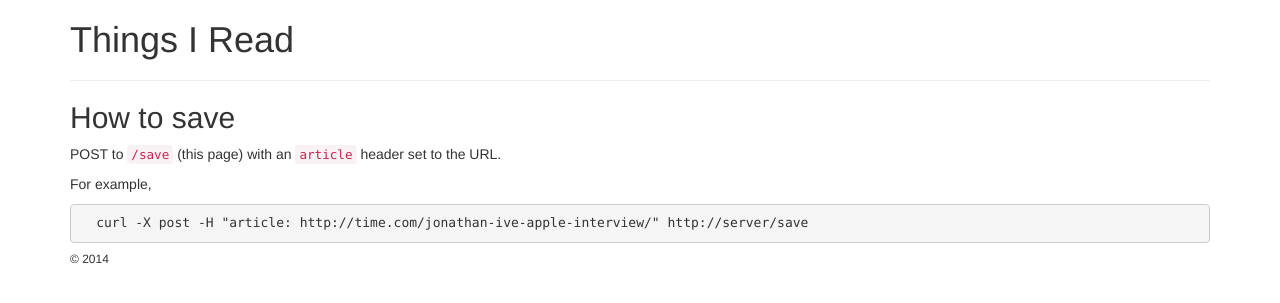
After one commit to afreeorange/goosepaper, a Flask app: page /save in a window 1280 px wide. The commit adds this page. Shown: the top 303 px of the page. Run offline with Flask 2, Linux system fonts and the light colour scheme; parts of the project's set-up code (start-up, migrations or seed data) failed here and were passed over; some libraries are stand-ins or nearby versions.

Commit message:
Individual links to articles Use <article> tag Added article summary Information page for for /save (on GET) Can DELETE articles Use Flask-MongoEngine

```diff
--- a/things_i_read/__init__.py
+++ b/things_i_read/__init__.py
@@ -1,13 +1,11 @@
 from datetime import datetime
+from sys import exit
+
 from flask import Flask
 from flask.ext.mongoengine import MongoEngine
-from flask.ext.script import Manager
-from jinja2 import Environment
 
 app = Flask(__name__)
 app.config.from_object('settings')
-
-from things_i_read import views, models
 
 # Set up routing appropriately
 if app.config['APPLICATION_ROOT']:
@@ -26,4 +24,6 @@ except ConnectionError, e:
     print "If on another server or port, look at settings.py."
     exit(1)
 
-manager = Manager(app)
+from things_i_read import views, models
+if __name__ == '__main__':
+    app.run()
--- a/things_i_read/templates/_base.html
+++ b/things_i_read/templates/_base.html
@@ -8,7 +8,7 @@
         <meta http-equiv="X-UA-Compatible" content="IE=edge,chrome=1">
         <meta name="description" content="">
         <meta name="viewport" content="width=device-width">
-        <title>My Project{% if self.title() %} &ndash; {% block title -%}{% endblock %}{% endif %}</title>
+        <title>Things I Read{% if self.title() %} &ndash; {% block title -%}{% endblock %}{% endif %}</title>
         <script src="{{ url_for('static', filename='js/modernizr.min.js') }}"></script>
         <link rel="stylesheet" href="//netdna.bootstrapcdn.com/bootstrap/3.1.1/css/bootstrap.min.css">
         <link rel="stylesheet" href="//netdna.bootstrapcdn.com/bootstrap/3.1.1/css/bootstrap-theme.min.css">
--- /dev/null
+++ b/things_i_read/templates/save.html
@@ -0,0 +1,13 @@
+{% extends "_base.html" %}
+{% block title %} How to save things {% endblock %}
+
+{% block content %}
+
+    <h2>How to save</h2>
+    <p>POST to <code>/save</code> (this page) with an <code>article</code> header set to the URL.</p>
+    <p>For example,</p>
+    <pre>
+  curl -X post -H "article: http://time.com/jonathan-ive-apple-interview/" http://server/save
+</pre>
+
+{% endblock %}
--- a/things_i_read/views.py
+++ b/things_i_read/views.py
@@ -1,9 +1,14 @@
-from flask import Flask, render_template, request, abort, jsonify
+from datetime import datetime
+import os
+from re import split
+
+from flask import Flask, render_template, request, abort, jsonify, send_from_directory
 from goose import Goose
-from datetime import datetime
-from mongoengine import Document, StringField, DateTimeField
-from re import split
+
+from mongoengine.errors import ValidationError
 from things_i_read import app
+from things_i_read.models import Article
+from flask.ext.mongoengine import MongoEngine
 
 
 @app.template_filter('paragraphs')
@@ -57,21 +62,12 @@ def relative_date(time=False):
     return str(day_diff/365) + " years ago"
 
 
-class Article(Document):
-    """ A single saved article """
-    title = StringField(required=True, max_length=255)
-    sent = DateTimeField(required=True, default=datetime.now())
-    url = StringField(required=True, max_length=255)
-    domain = StringField(required=True, max_length=255)
-    body = StringField(required=True)
-
-
 def extract(url=None):
     """ Attempts to extract article from URL """
     g = Goose()
     try:
         article = g.extract(url=url)
-    except Exception, e:
+    except ValidationError, e:
         return "Oh poop...", str(e)
 
     article.url = url
@@ -85,11 +81,34 @@ def save_article(article):
                  sent=str(datetime.now()),
                  url=article.url,
                  body=article.cleaned_text,
-                 domain=article.domain ).save()
+                 domain=article.domain,
+                 summary=article.cleaned_text[:255] ).save()
 
 
-@app.route('/send', methods=['GET', 'POST'])
-def send():
+@app.route('/article/<id>', methods=['GET', 'DELETE'])
+def article(id=None):
+    """ Display or remove a single saved article """
+    article = Article.objects.get_or_404(id__exact=id)
+
+    # Display or delete the article depending on request method
+    if request.method in ['GET', 'get']:
+        return render_template('article.html', article=article)
+    elif request.method in ['DELETE', 'delete']:
+        try:
+            article.delete()
+        except Exception, e:
+            abort(500)
+    return "Removed\n"
+
+
+@app.route('/save', methods=['GET', 'POST'])
+def save():
+    # Display information if GET-ting page
+    if request.method == 'GET':
+        return render_template('save.html')
+
+    # Only other method allowed at this point is POST.
+    # Check for 'Article' header
     if 'Article' not in request.headers:
         abort(401)
 
@@ -97,11 +116,11 @@ def send():
 
     # Check if document exists
     if Article.objects(url__exact=url):
-        return "Exists"
+        return "Exists\n"
 
     article = extract(url)
     save_article(article)
-    return "OK"
+    return "OK\n"
 
 
 @app.route('/')
```
Also changed, not shown: things_i_read/models.py (+13 -1 lines), things_i_read/templates/article.html (added, +18 -0 lines), things_i_read/templates/index.html (+10 -6 lines), settings.py (line endings or trailing spaces).
